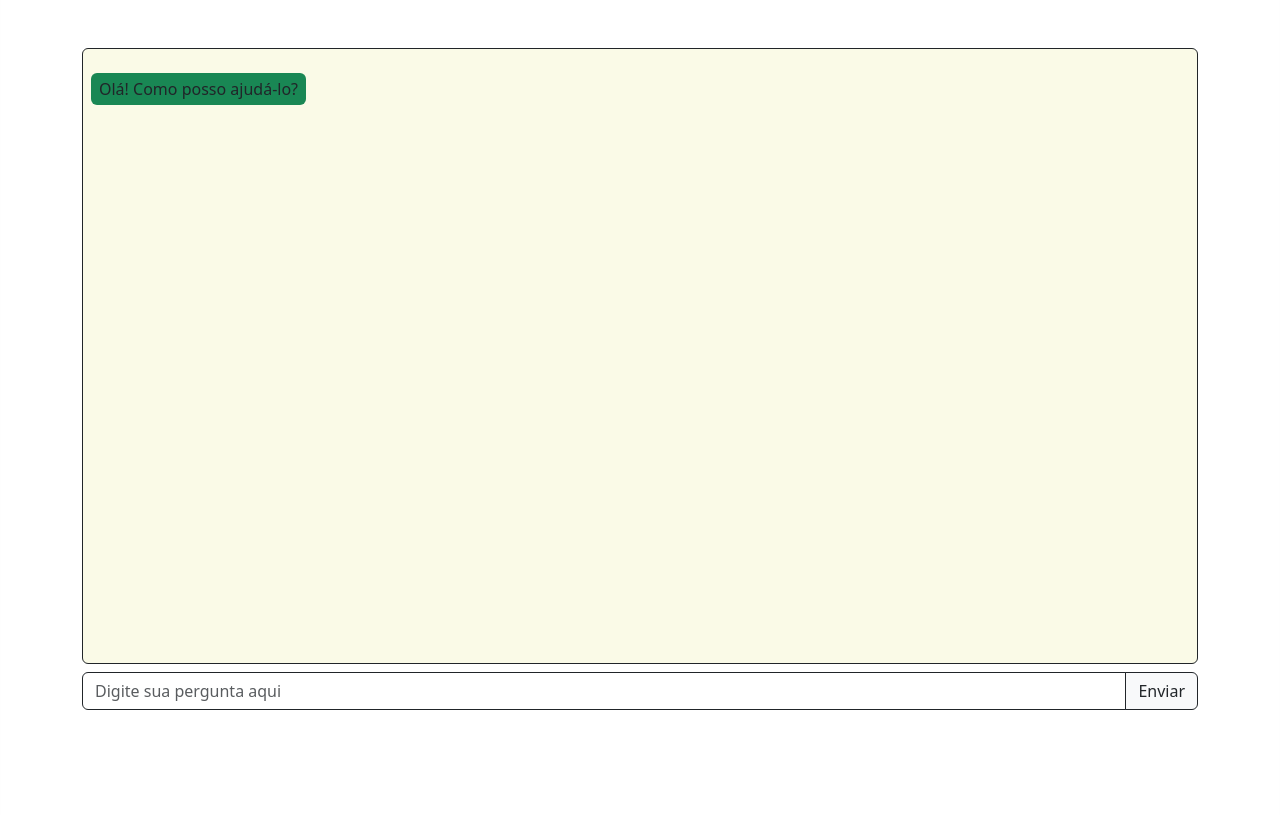
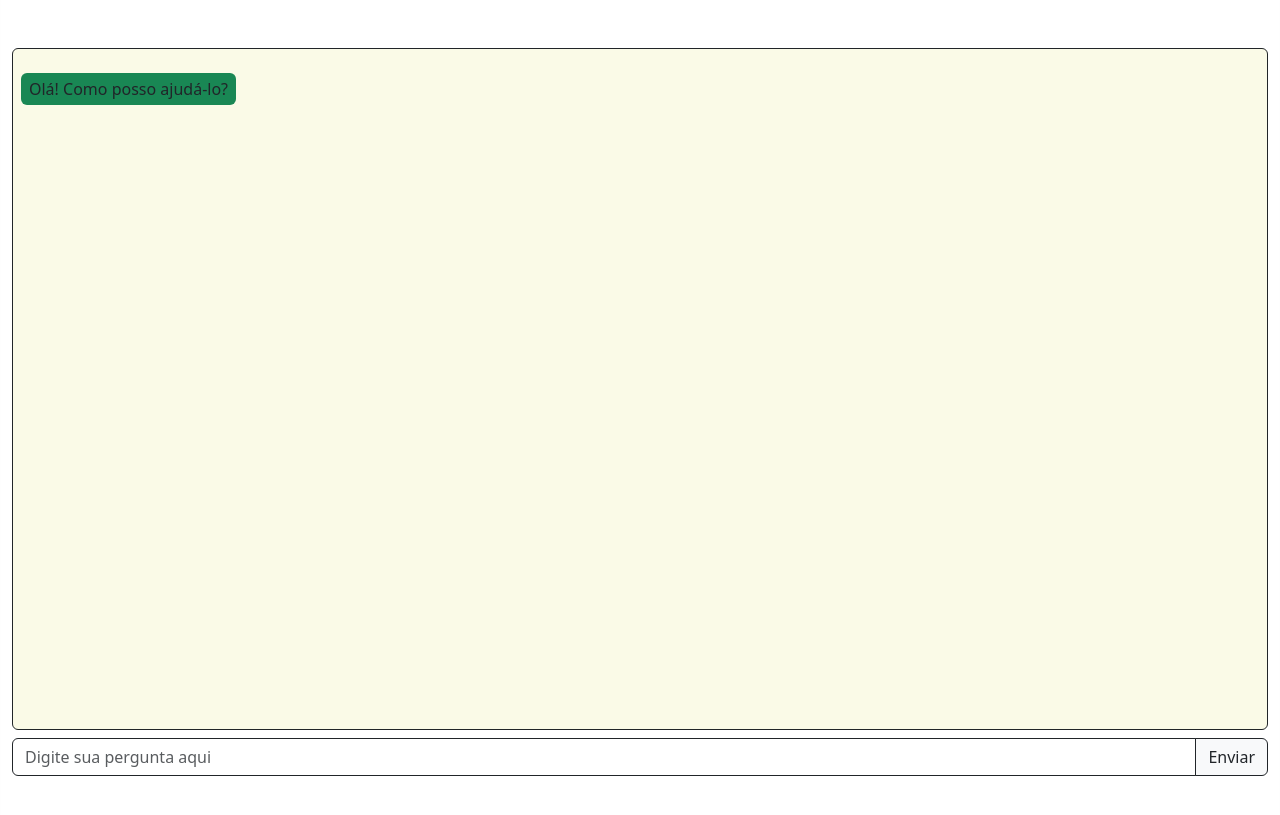
Before and after one commit to Marcelo-Pessoa/Py-Chatbot, a Flask app: page / in a window 1280 px wide. Shown: the part 88-903 px from the top of the page. Run offline with Flask 3, Linux system fonts and the light colour scheme.

Commit message:
Ajuste nas dimensões do chat

```diff
--- a/static/estilo.css
+++ b/static/estilo.css
@@ -20,13 +20,13 @@ li {
 
 
 #chatbot {
-  height: 780px;
+  height: 100vh;
   width: 100%;
   overflow: hidden;
 }
 
 #messages {
-  height: 90%;
+  height: 80%;
   background-color: rgb(250,250,231);
 }
 
--- a/templates/home.html
+++ b/templates/home.html
@@ -22,7 +22,7 @@
       <h1 class="display-6">Cartorário</h1>
     </header>
     <main class="flex-grow-1">
-      <section id="chatbot" class="container py-5 rounded">
+      <section id="chatbot" class="container-fluid py-5 rounded">
         <section id="messages" class="mb-2 rounded border border-dark">
             <div>
               <ul class="list-unstyled">
```
